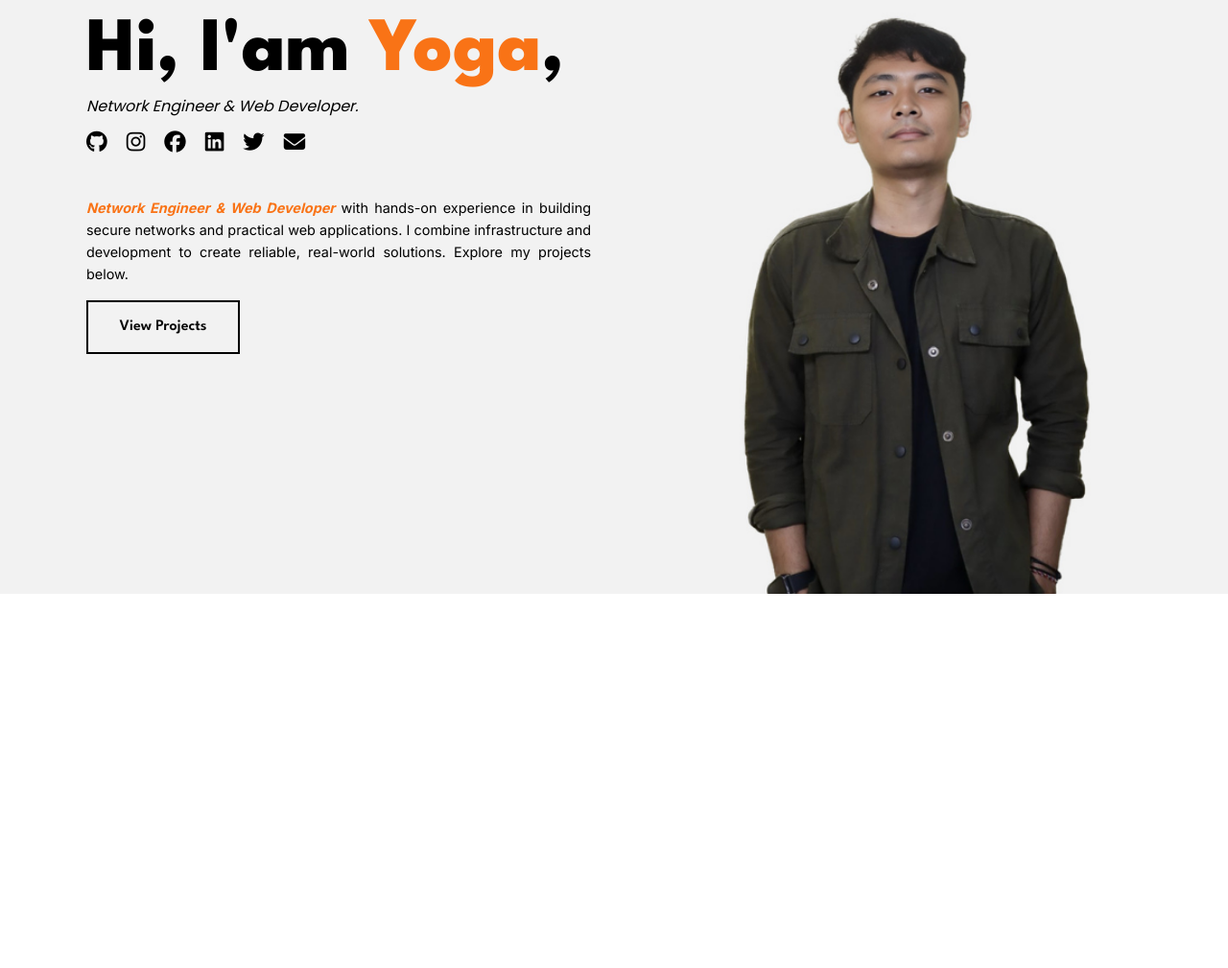
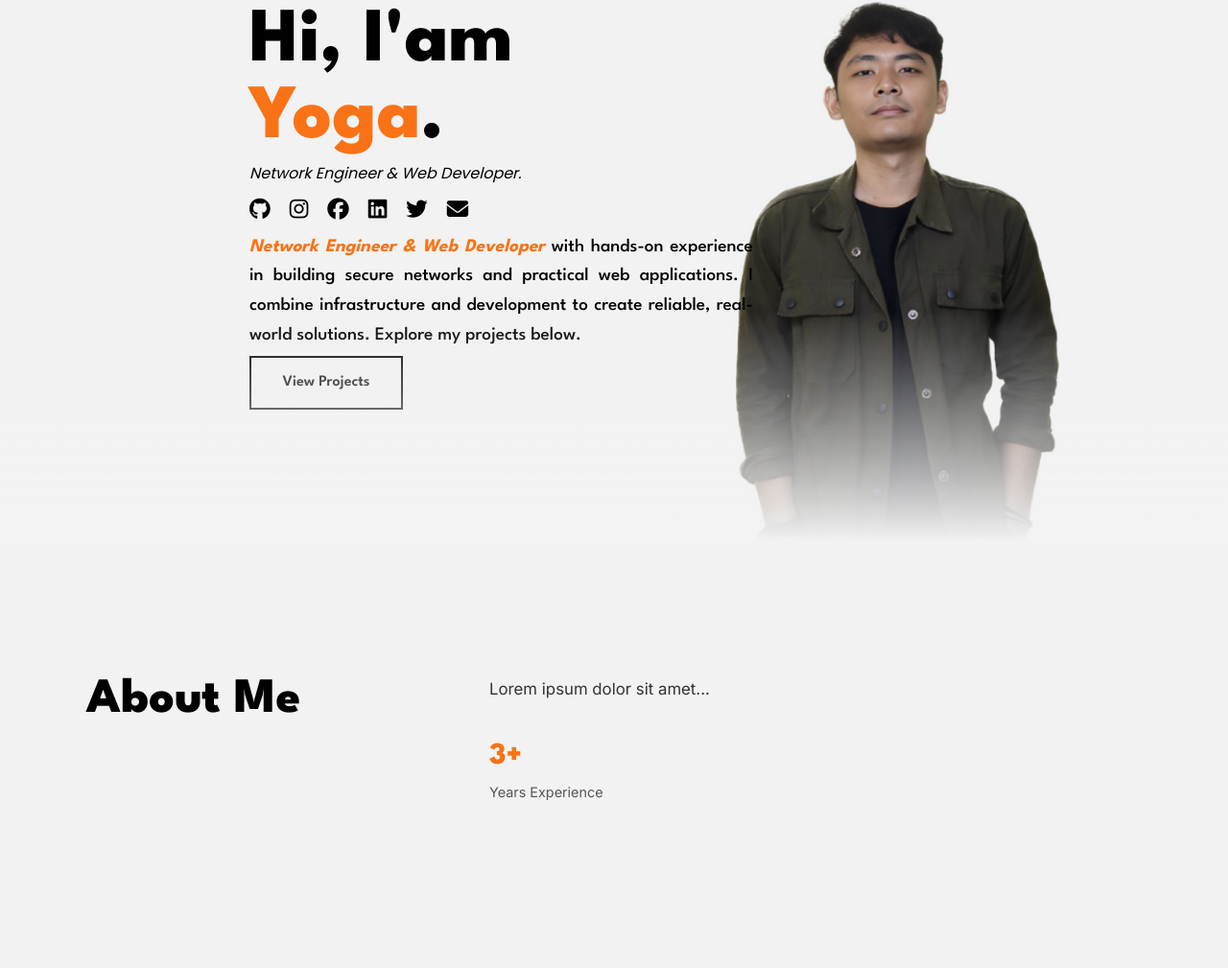
Before and after one commit to YogaWiastina/yoga-Portofolio, a plain HTML site: page index.html in a window 1280 px wide. Shown: the part 236-1245 px from the top of the page at 96% size. Before the commit the page ends 855 px from the top, so only its background shows below. Drawn offline with nearby package versions, Linux system fonts and the light colour scheme.

Commit message:
fix hero page and START ABOUT SECTION

```diff
--- a/index.html
+++ b/index.html
@@ -31,14 +31,16 @@
         <ul
           class="absolute left-1/2 -translate-x-1/2 hidden md:flex gap-10 font-semibold text-gray-700"
         >
-          <li><a href="#home" class="hover:text-indigo-600">Home</a></li>
-          <li><a href="#about" class="hover:text-indigo-600">About</a></li>
-          <li><a href="#skills" class="hover:text-indigo-600">Skills</a></li>
+          <li><a href="#hero" class="hover:text-orange-600">Home</a></li>
           <li>
-            <a href="#projects" class="hover:text-indigo-600">Projects</a>
+            <a href="#section-about" class="hover:text-orange-600">About</a>
           </li>
-          <li><a href="#gallery" class="hover:text-indigo-600">Gallery</a></li>
-          <li><a href="#contact" class="hover:text-indigo-600">Contact</a></li>
+          <li><a href="#skills" class="hover:text-orange-600">Skills</a></li>
+          <li>
+            <a href="#projects" class="hover:text-orange-600">Projects</a>
+          </li>
+          <li><a href="#gallery" class="hover:text-orange-600">Gallery</a></li>
+          <li><a href="#contact" class="hover:text-orange-600">Contact</a></li>
         </ul>
 
         <!-- Mobile button kanan -->
@@ -59,10 +61,10 @@
         <a href="#" class="block py-2">Contact</a>
       </div>
     </header>
-    <section class="hero">
+    <section class="hero" id="hero">
       <div class="hero-content">
         <div class="hero-text">
-          <h1>Hi, I'am <span class="highlight">Yoga</span>,</h1>
+          <h1>Hi, I'am <span class="highlight">Yoga</span>.</h1>
           <h2>Network Engineer & Web Developer.</h2>
           <!-- <p>
             Experienced in network infrastructure, system administration, and
@@ -128,6 +130,25 @@
         </div>
       </div>
     </section>
+
+    <section class="section-about">
+      <div class="about-container">
+        <div class="about-left">
+          <h2>About Me</h2>
+        </div>
+
+        <div class="about-right">
+          <p class="about-desc">Lorem ipsum dolor sit amet...</p>
+
+          <div class="about-stats">
+            <div class="stat">
+              <h3>3+</h3>
+              <span>Years Experience</span>
+            </div>
+          </div>
+        </div>
+      </div>
+    </section>
   </body>
 
   <!-- JavaScript for mobile menu toggle -->
--- a/style.css
+++ b/style.css
@@ -61,12 +61,15 @@ p {
 
 .hero {
   min-height: 100vh;
+  opacity: 0;
+  animation: fadeRight 1s ease-out forwards;
+  animation-delay: 0.2s;
   background-image: url("assets/img/latar.png");
   background-size: cover;
   background-position: center;
   display: flex;
   align-items: flex-start;
-  padding: 250px 90px;
+  padding: 240px 260px;
   position: relative;
 }
 
@@ -75,7 +78,7 @@ p {
   display: grid;
   grid-template-columns: 1fr 1fr;
   align-items: start;
-  gap: 48px;
+  gap: 18px;
 }
 
 /* =========================
@@ -148,6 +151,7 @@ p {
   color: #000000;
   border-color: #f97316;
   transform: translateY(-2px);
+  border: 2px solid #000000;
 }
 
 /* =========================
@@ -159,6 +163,7 @@ p {
   animation: fadeRight 1s ease-out forwards;
   animation-delay: 0.5s;
   margin-top: 8px;
+  margin-bottom: 8px;
   display: flex;
   gap: 20px;
 }
@@ -182,18 +187,19 @@ p {
   opacity: 0;
   animation: fadeUp 1s ease-out forwards;
   position: absolute;
-  left: 90px;
-  bottom: 100px;
-  max-width: 32ch;
+  left: 260px;
+  max-width: 52ch;
 }
 
 .hero-bottom-text p {
+  font-family: "League Spartan", sans-serif;
+  font-weight: 500;
   text-align: justify;
   animation: fadeUp 1s ease-out forwards;
-  font-size: 0.9rem;
+  font-size: 1.2rem;
   line-height: 1.6;
   color: #000000;
-  margin-bottom: 16px;
+  margin-bottom: 6px;
 }
 
 .hero-bottom-buttons {
@@ -246,17 +252,20 @@ p {
   }
 }
 
-.hero-bottom-text {
-  position: static;
-  margin-top: 40px;
-  max-width: 100%;
-  text-align: center;
-  .hero-bottom-text {
-    position: static;
-    margin-top: 32px;
-    text-align: center;
-    max-width: 100%;
-  }
+.hero::after {
+  content: "";
+  position: absolute;
+  bottom: 0;
+  left: 0;
+  width: 100%;
+  height: 240px;
+  /* dari 160 → 240 */
+  background: linear-gradient(
+    to bottom,
+    rgba(242, 242, 242, 0),
+    rgba(242, 242, 242, 1)
+  );
+  pointer-events: none;
 }
 
 /* =========================
@@ -314,3 +323,91 @@ p {
     transform: translateX(0);
   }
 }
+
+/* =========================
+   About Section
+========================= */
+
+.section-about {
+  position: relative;
+  background: #f2f2f2;
+  padding: 140px 90px;
+}
+
+/* shadow transisi dari hero */
+
+.about-container {
+  max-width: 1100px;
+  margin: 0 auto;
+  display: grid;
+  grid-template-columns: 1fr 2fr;
+  gap: 80px;
+  align-items: start;
+}
+
+/* Left title */
+
+.about-left h2 {
+  font-size: 3.2rem;
+  font-family: "League Spartan", sans-serif;
+  font-weight: 800;
+  line-height: 1;
+}
+
+/* Right content */
+
+.about-desc {
+  font-size: 1.05rem;
+  color: #333;
+  margin-bottom: 20px;
+}
+
+/* Stats */
+
+.about-stats {
+  margin: 32px 0;
+  display: flex;
+  gap: 40px;
+}
+
+.stat h3 {
+  font-size: 2rem;
+  font-family: "League Spartan", sans-serif;
+  font-weight: 800;
+  color: #f97316;
+}
+
+.stat span {
+  font-size: 0.9rem;
+  color: #555;
+}
+
+@media (max-width: 1024px) {
+  .section-about {
+    padding: 100px 48px;
+  }
+  .about-container {
+    grid-template-columns: 1fr;
+    gap: 40px;
+  }
+  .about-left h2 {
+    text-align: center;
+  }
+  .about-stats {
+    justify-content: center;
+  }
+}
+
+@media (max-width: 768px) {
+  .section-about {
+    padding: 80px 24px;
+  }
+  .about-desc {
+    text-align: center;
+  }
+  .about-stats {
+    flex-direction: column;
+    align-items: center;
+    gap: 20px;
+  }
+}
```
